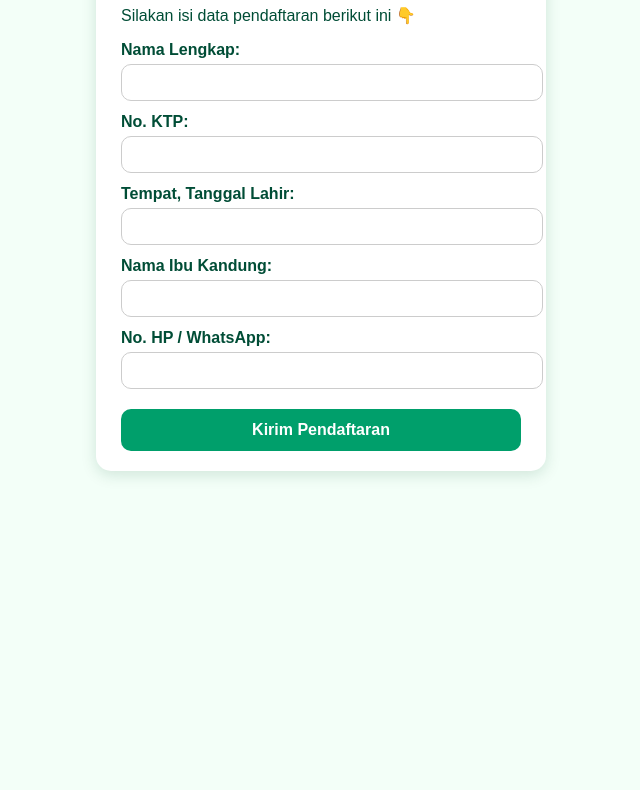
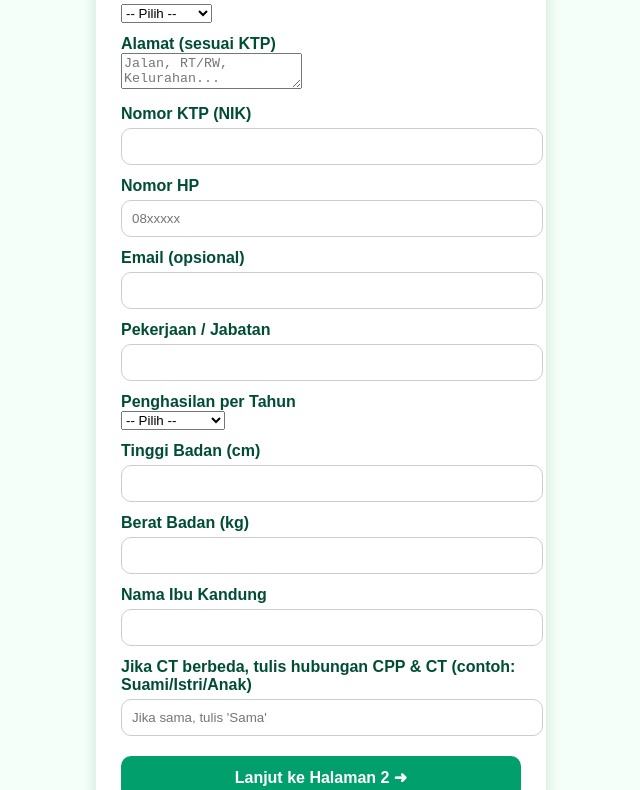
Before and after one commit to 3ireborn/syariahistikmal, a plain HTML site: page index.html in a window 1280 px wide. Shown: the part 219-1009 px from the top of the page, without its empty margins (319-959 px from the left). Before the commit the page ends 816 px from the top, so only its background shows below. Drawn offline with Linux system fonts and the light colour scheme.

Commit message:
Update index.html

```diff
--- a/index.html
+++ b/index.html
@@ -1,36 +1,84 @@
-<!DOCTYPE html>
+<!doctype html>
 <html lang="id">
 <head>
-  <meta charset="UTF-8">
-  <meta name="viewport" content="width=device-width, initial-scale=1.0">
-  <title>Formulir Istikmal Syariah - 3iReborn</title>
-  <link rel="stylesheet" href="style.css">
-  <script defer src="leader.js"></script>
-  <script defer src="script.js"></script>
+  <meta charset="utf-8" />
+  <meta name="viewport" content="width=device-width,initial-scale=1" />
+  <title>Formulir Istikmal Syariah - 3IReborn</title>
+  <link rel="stylesheet" href="style.css" />
 </head>
 <body>
-  <div class="container">
-    <h1>Formulir Istikmal Syariah</h1>
-    <p>Silakan isi data pendaftaran berikut ini 👇</p>
+  <main class="container">
+    <header class="top">
+      <img src="assets/logo.png" alt="Logo Istikmal" class="logo" />
+      <h1>Formulir Istikmal Syariah – 3IReborn</h1>
+      <p class="sub">Isi data singkat. Setelah lanjut, lengkapi data tambahan & kirim ke leader Anda.</p>
+    </header>
 
-    <form id="formIstikmal">
-      <label>Nama Lengkap:</label>
-      <input type="text" id="nama" required>
+    <section class="card">
+      <h2>Halaman 1 — Data Diri</h2>
 
-      <label>No. KTP:</label>
-      <input type="text" id="ktp" required>
+      <label>Nama Lengkap</label>
+      <input id="nama" type="text" placeholder="Nama sesuai KTP" required />
 
-      <label>Tempat, Tanggal Lahir:</label>
-      <input type="text" id="ttl" required>
+      <label>Tempat Lahir</label>
+      <input id="tempat" type="text" placeholder="Contoh: Jakarta" />
 
-      <label>Nama Ibu Kandung:</label>
-      <input type="text" id="ibu" required>
+      <label>Tanggal Lahir</label>
+      <input id="ttl" type="date" />
 
-      <label>No. HP / WhatsApp:</label>
-      <input type="text" id="hp" required>
+      <label>Jenis Kelamin</label>
+      <select id="jk">
+        <option value="">-- Pilih --</option>
+        <option value="Laki-laki">Laki-laki</option>
+        <option value="Perempuan">Perempuan</option>
+      </select>
 
-      <button type="submit">Kirim Pendaftaran</button>
-    </form>
-  </div>
+      <label>Alamat (sesuai KTP)</label>
+      <textarea id="alamat" rows="2" placeholder="Jalan, RT/RW, Kelurahan..."></textarea>
+
+      <label>Nomor KTP (NIK)</label>
+      <input id="nik" type="text" />
+
+      <label>Nomor HP</label>
+      <input id="hp" type="tel" placeholder="08xxxxx" />
+
+      <label>Email (opsional)</label>
+      <input id="email" type="email" />
+
+      <label>Pekerjaan / Jabatan</label>
+      <input id="pekerjaan" type="text" />
+
+      <label>Penghasilan per Tahun</label>
+      <select id="penghasilan">
+        <option value="">-- Pilih --</option>
+        <option value="<50"> < 50 juta</option>
+        <option value="50-100">50 - 100 juta</option>
+        <option value="100-500">100 - 500 juta</option>
+        <option value=">500"> > 500 juta</option>
+      </select>
+
+      <label>Tinggi Badan (cm)</label>
+      <input id="tinggi" type="number" />
+
+      <label>Berat Badan (kg)</label>
+      <input id="berat" type="number" />
+
+      <label>Nama Ibu Kandung</label>
+      <input id="ibu" type="text" required />
+
+      <label>Jika CT berbeda, tulis hubungan CPP & CT (contoh: Suami/Istri/Anak) </label>
+      <input id="hubungan" type="text" placeholder="Jika sama, tulis 'Sama'" />
+
+      <div class="actions">
+        <button id="toPage2" class="btn primary">Lanjut ke Halaman 2 ➜</button>
+      </div>
+    </section>
+
+    <footer class="foot">
+      <p>© 2025 Istikmal Syariah x 3IReborn</p>
+    </footer>
+  </main>
+
+  <script src="script.js"></script>
 </body>
 </html>
```
